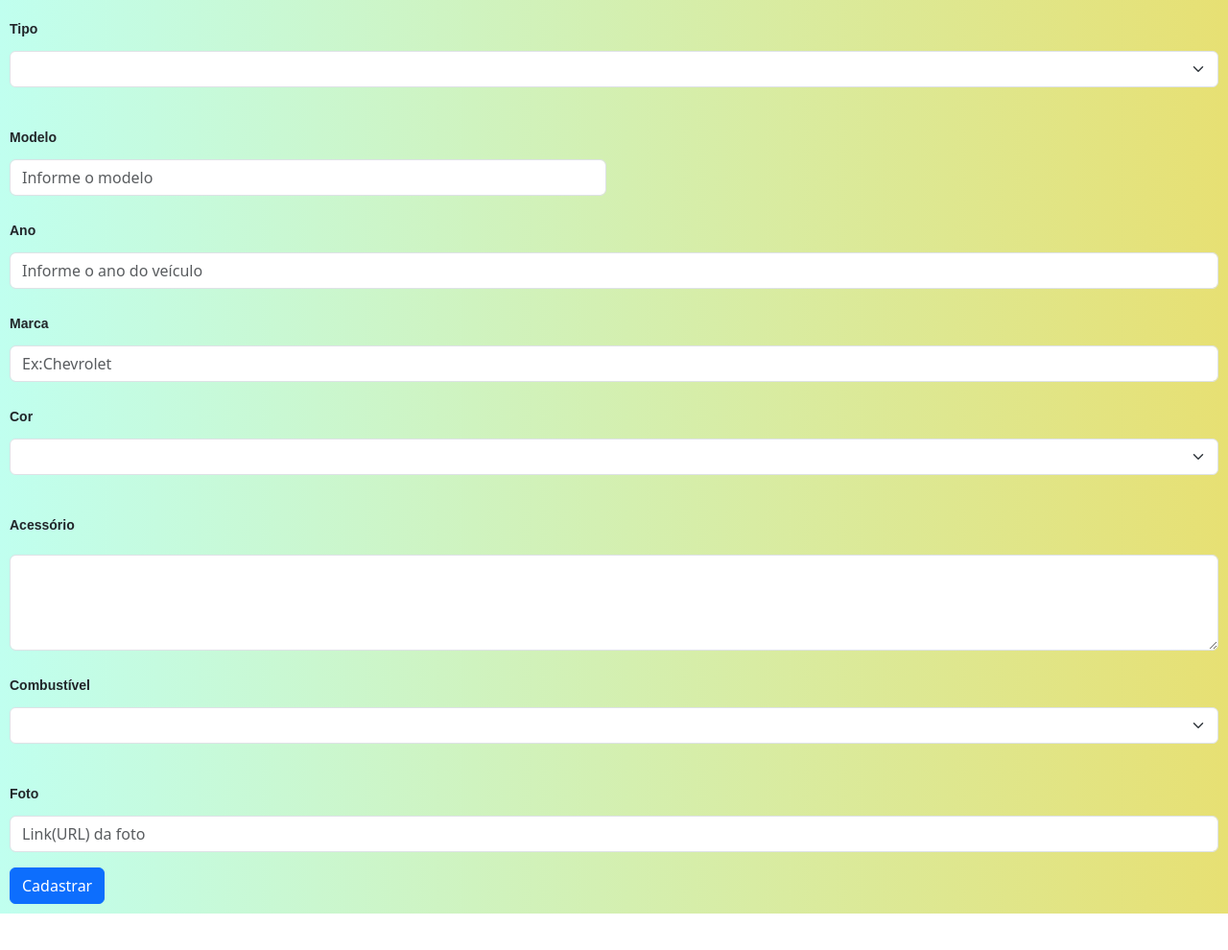
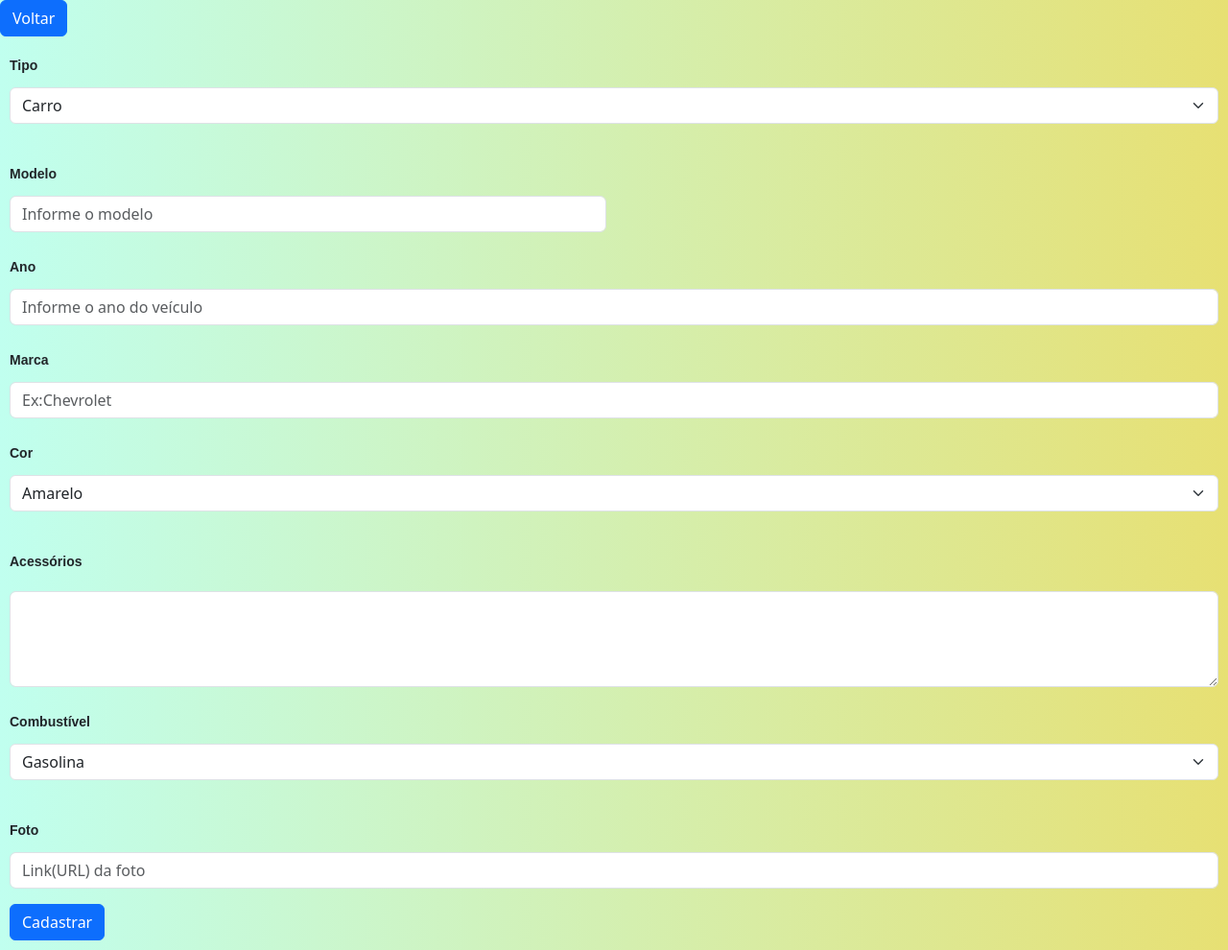
Before and after one commit to SimioniMoises/concessionaria, a PHP site: page /form.php in a window 1280 px wide. Shown: the whole page at 96% size. Before the commit the page ends 952 px from the top, so only its background shows below. Run offline with PHP 8.4, Linux system fonts and the light colour scheme; lists and menus that the app fills with data are empty.

Commit message:
Add files via upload

```diff
--- a/concessionaria/form.php
+++ b/concessionaria/form.php
@@ -1,5 +1,5 @@
 <!DOCTYPE html>
-<html lang="en">
+<html lang="pt-br">
 
 <head>
     <meta charset="UTF-8">
@@ -11,50 +11,63 @@
     <link rel="stylesheet" href="style.css">
 </head>
 
+<a href="welcome.php"><button type="text" class="btn btn-primary"> Voltar </button></a>
+
 <body class="color">
-    <form class="row g-3">
+
+
+
+    <form class="row g-3" method="post" id="cadastro" action="conectar.php">
         <div class="mb-3">
-            <label for="Tipo" class="form-label">Tipo</label>
-            <select id="Tipo" class="form-select" placeholder="Informe o tipo do veículo">
-                <option></option>
+            <label for="tipo" class="form-label">Tipo</label>
+            <select id="tipo" name="tipo" class="form-select" placeholder="Informe o tipo do veículo">
+                <option>Carro</option>
+                <option>Moto</option>
             </select>
         </div>
         <div class="col-md-6">
-            <label for="Modelo" class="form-label">Modelo</label>
-            <input type="text" class="form-control" id="Modelo" placeholder="Informe o modelo">
+            <label for="modelo" class="form-label">Modelo</label>
+            <input type="text" name="modelo" class="form-control" id="modelo" placeholder="Informe o modelo">
         </div>
         <div class="col-12">
-            <label for="Ano" class="form-label">Ano</label>
-            <input type="text" class="form-control" id="Ano" placeholder="Informe o ano do veículo">
+            <label for="ano" class="form-label">Ano</label>
+            <input type="number" name="ano" class="form-control" id="ano" placeholder="Informe o ano do veículo">
         </div>
         <div class="col-12">
-            <label for="Marca" class="form-label">Marca</label>
-            <input type="text" class="form-control" id="Marca" placeholder="Ex:Chevrolet">
+            <label for="marca" class="form-label">Marca</label>
+            <input type="text" name="marca" class="form-control" id="marca" placeholder="Ex:Chevrolet">
         </div>
         <div class="mb-3">
-            <label for="Cor" class="form-label">Cor</label>
-            <select id="Cor" class="form-select" placeholder="Informe a cor do veículo">
-                <option></option>
+            <label for="cor" class="form-label">Cor</label>
+            <select id="cor" name="cor" class="form-select" placeholder="Informe a cor do veículo">
+                <option>Amarelo</option>
+                <option>Azul</option>
+                <option>Roxo</option>
+                <option>Preto</option>
+                <option>Grafite</option>
             </select>
         </div>
-        <label for="Acessório">Acessório</label>
+        <label for="acessorio">Acessórios</label>
         <div class="form-floating">
-            <textarea class="form-control" placeholder="Leave a comment here" id="Acessório" style="height: 100px"></textarea>
+            <textarea name="acessorio" class="form-control" placeholder="Air-bag, Sensor..." id="acessorio" style="height: 100px"></textarea>
 
         </div>
 
         <div class="mb-3">
-            <label for="Combustível" class="form-label">Combustível</label>
-            <select id="Combustível" class="form-select" placeholder="Gasolina Aditivada/Etanol/Diesel">
-                <option></option>
+            <label for="combustivel" class="form-label">Combustível</label>
+            <select id="combustivel" name="combustivel" class="form-select" placeholder="Gasolina Aditivada/Etanol/Diesel">
+                <option>Gasolina</option>
+                <option>Etanol</option>
+                <option>Diesel</option>
             </select>
         </div>
         <div class="col-12">
             <label for="foto" class="form-label">Foto</label>
-            <input type="text" class="form-control" id="foto" placeholder="Link(URL) da foto">
+            <input type="text" name="foto" class="form-control" id="foto" placeholder="Link(URL) da foto">
         </div>
-
-        <a href=welcome.php><button type="button" class="btn btn-primary">Cadastrar </button></a>
+        <div class="botao">
+            <button type="submit" class="btn btn-primary"> Cadastrar </button>
+        </div>
 
     </form>
 
--- a/concessionaria/style.css
+++ b/concessionaria/style.css
@@ -25,3 +25,8 @@ form label {
   flex-direction: column;
   background: linear-gradient(270deg, rgb(231, 224, 115), rgb(192, 255, 239));
 }
+
+.botao {
+  width: 20%;
+  height: 20%;
+}
--- a/concessionaria/welcome.php
+++ b/concessionaria/welcome.php
@@ -32,7 +32,7 @@ if (!isset($_SESSION["loggedin"]) || $_SESSION["loggedin"] !== true) {
     </p>
 
     <ul class="faixa">
-        <a href=cadastrar.php><button type="button" class="btn btn-primary">Cadastrar </button></a>
+        <a href=form.php><button type="button" class="btn btn-primary">Cadastrar </button></a>
         <a href=consultar.php><button type="button" class="btn btn-primary">Consultar </button></a>
         <a href=listar.php><button type="button" class="btn btn-primary">Listar </button></a>
         <a href=excluir.php><button type="button" class="btn btn-primary">Excluir </button></a>
```
Also changed, not shown: bdmoises.sql (added, +106 -0 lines), concessionaria/conectar.php (added, +19 -0 lines), concessionaria/consultar.php (+83 -13 lines).
